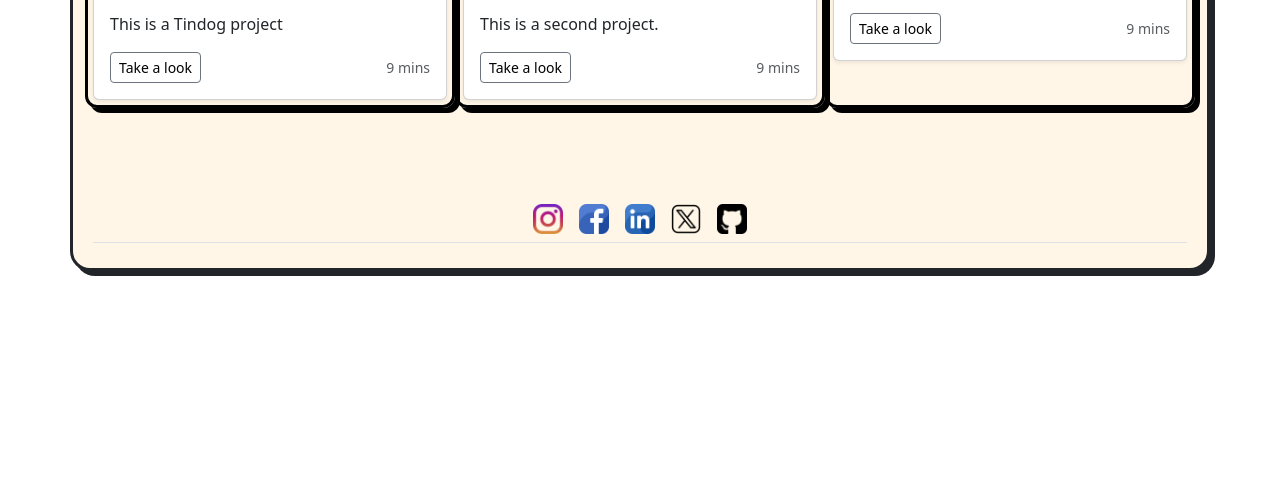
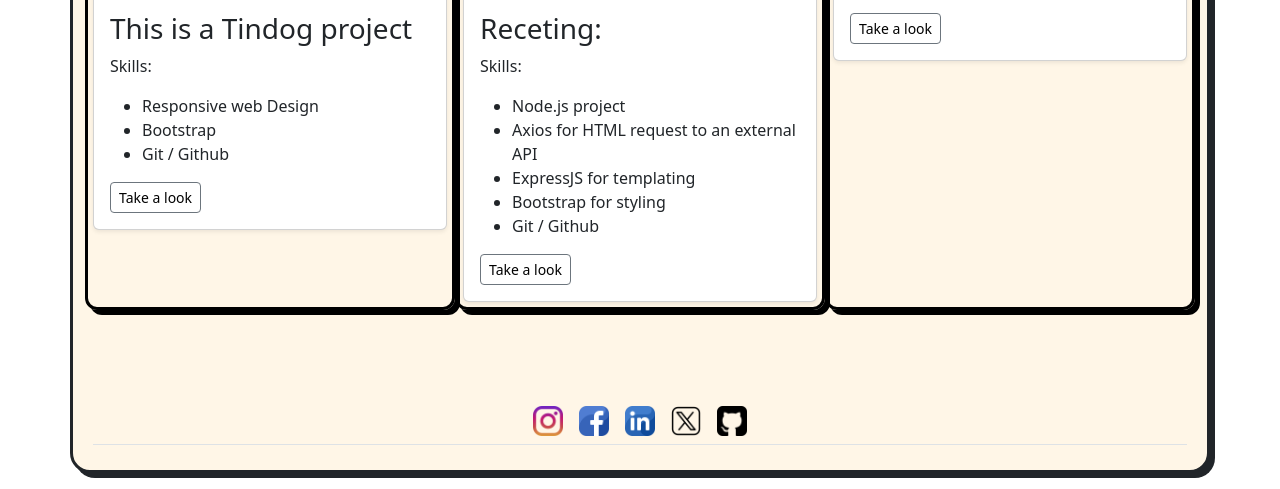
Before and after one commit to gabolandi/Portfolio, a plain HTML site: page index.html in a window 1280 px wide. Shown: the part 1618-2107 px from the top of the page. Before the commit the page ends 1905 px from the top, so only its background shows below. Drawn offline with nearby package versions, Linux system fonts and the light colour scheme.

Commit message:
update projects

```diff
--- a/index.html
+++ b/index.html
@@ -131,12 +131,19 @@
                   <div class="card shadow-sm ">
                     <img src="assets/Projects/Tindog.png" alt="Tindog">
                     <div class="card-body">
-                      <p class="card-text">This is a Tindog project</p>
+                      <h3 class="card-text">This is a Tindog project</h3>
+                      <p class="card-text">
+                        Skills:
+                        <ul>
+                          <li>Responsive web Design</li>
+                          <li>Bootstrap</li>
+                          <li>Git / Github</li>
+                        </ul>
+                      </p>
                       <div class="d-flex justify-content-between align-items-center">
                         <div class="btn-group">
                           <button type="button" class="btn btn-sm btn-outline-secondary"><a href="https://gabolandi.github.io/tindog/" target="_blank">Take a look</a></button>
                         </div>
-                        <small class="text-body-secondary">9 mins</small>
                       </div>
                     </div>
                   </div>
@@ -145,12 +152,21 @@
                   <div class="card shadow-sm">
                     <img src="assets/Projects/Receting.png" alt="Receting">
                     <div class="card-body">
-                      <p class="card-text">This is a second project.</p>
+                      <h3 class="card-text">Receting:</h3>
+                      <p class="card-text">
+                        Skills:
+                        <ul>
+                          <li>Node.js project</li>
+                          <li>Axios for HTML request to an external API</li>
+                          <li>ExpressJS for templating</li>
+                          <li>Bootstrap for styling</li>
+                          <li>Git / Github</li>
+                        </ul>
+                      </p>
                       <div class="d-flex justify-content-between align-items-center">
                         <div class="btn-group">
                             <button type="button" class="btn btn-sm btn-outline-secondary"><a href="https://github.com/gabolandi/find-your-recipes" target="_blank" >Take a look</a></button>
                         </div>
-                        <small class="text-body-secondary">9 mins</small>
                       </div>
                     </div>
                   </div>
@@ -164,7 +180,6 @@
                         <div class="btn-group">
                             <button type="button" class="btn btn-sm btn-outline-secondary"><a href="https://gabolandi.github.io/tindog/" target="_blank">Take a look</a></button>
                         </div>
-                        <small class="text-body-secondary">9 mins</small>
                       </div>
                     </div>
                   </div>
```
